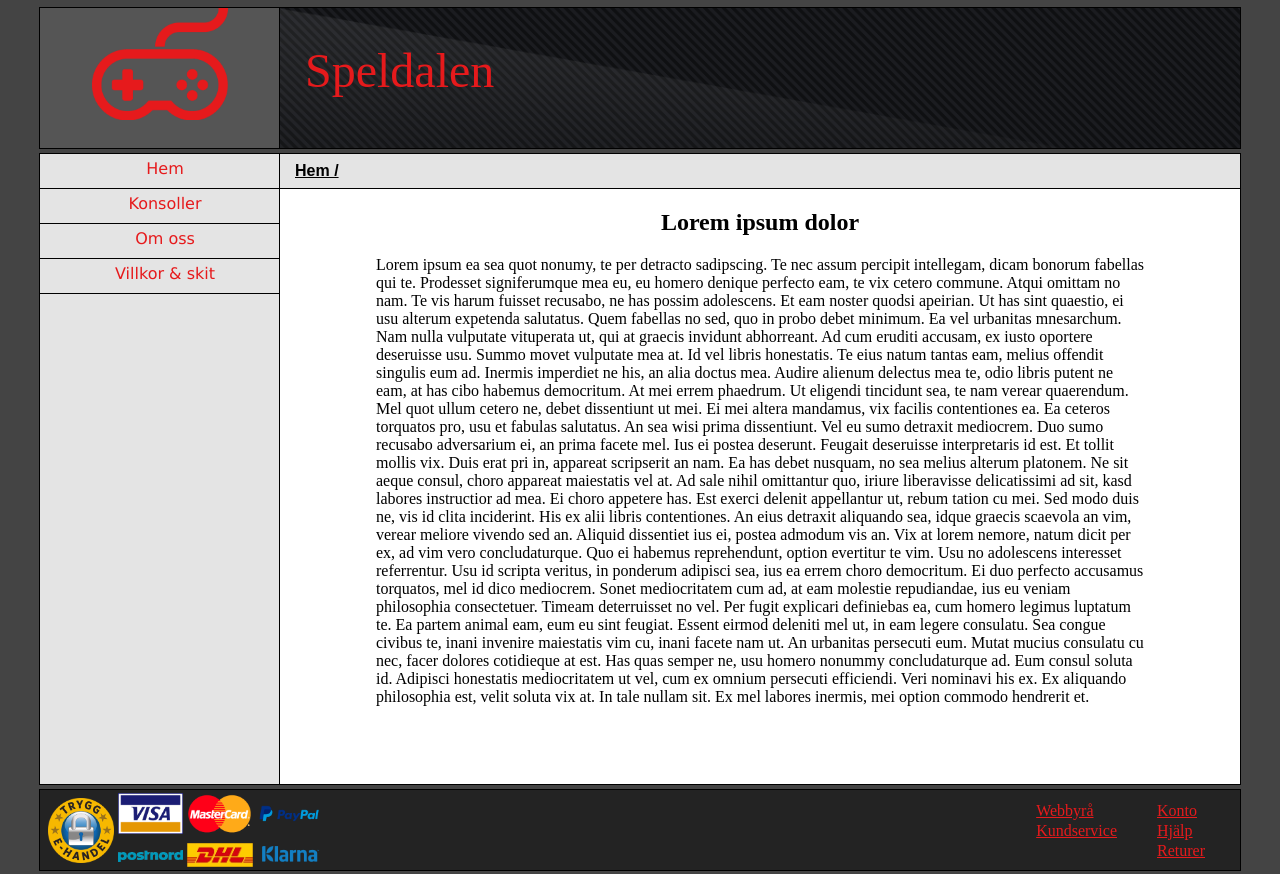
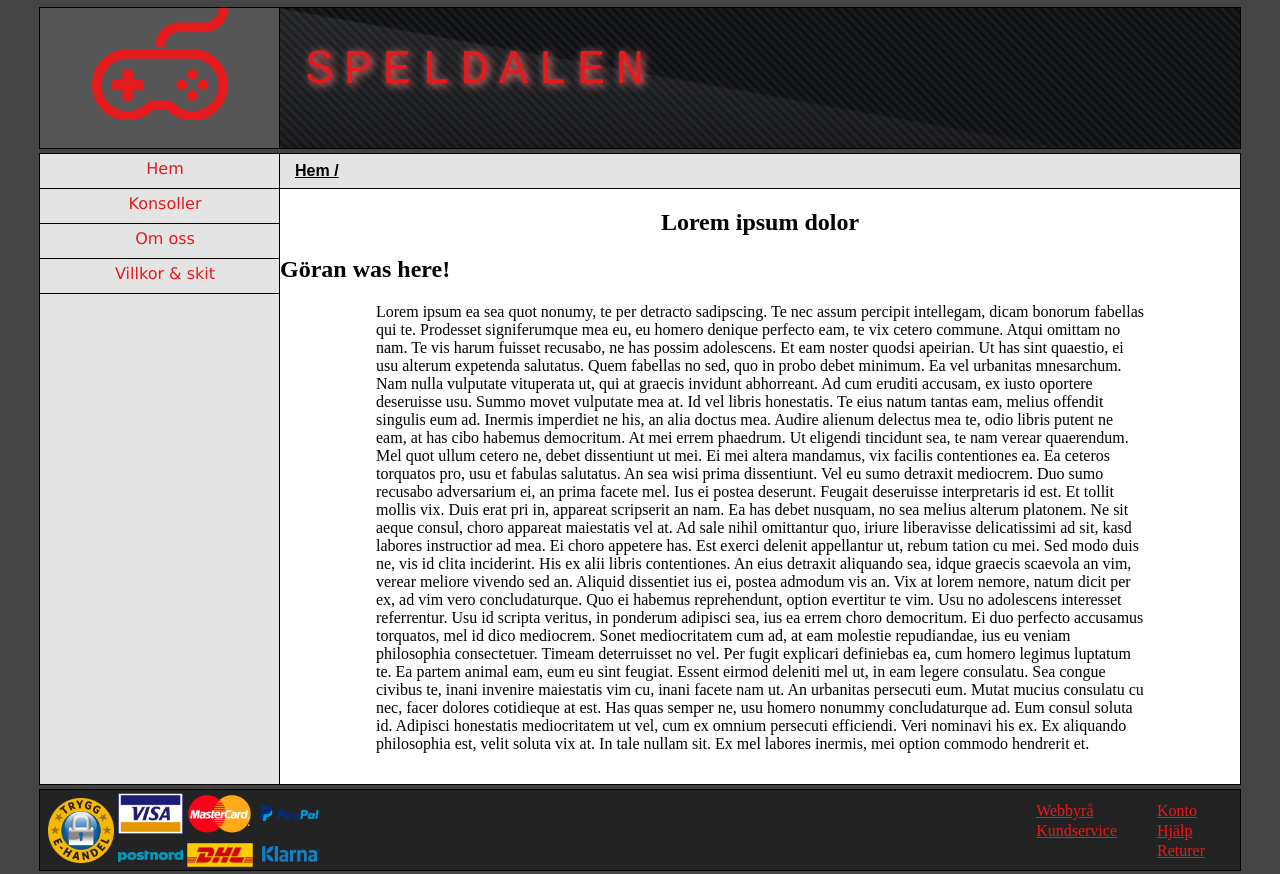
Before and after one commit to Tony322/projektsida, a PHP site: page /index.php in a window 1280 px wide. Shown: the top 874 px of the page. Run offline with PHP 8.4, Linux system fonts and the light colour scheme.

Commit message:
Ändrad header text

```diff
--- a/hemstyle.css
+++ b/hemstyle.css
@@ -92,6 +92,10 @@ height:140px;
 background-image: url("bilder/banner.png");
 float:left;
 outline:1px solid black;
+text-shadow: 2px 2px 8px #ff8080;
+text-transform: uppercase;
+letter-spacing: 10px;
+font-family: "courier new";
 
 
 }
--- a/index.php
+++ b/index.php
@@ -49,6 +49,7 @@ clear:both;
           <article>
 
             <h1>Lorem ipsum dolor</h1>
+<h2> Göran was here!</h2>
 		  <p>Lorem ipsum ea sea quot nonumy, te per detracto sadipscing. Te nec assum percipit intellegam, dicam bonorum fabellas
             qui te. Prodesset signiferumque mea eu, eu homero denique perfecto eam, te vix cetero commune. Atqui omittam no nam. Te
             vis harum fuisset recusabo, ne has possim adolescens. Et eam noster quodsi apeirian. Ut has sint quaestio, ei usu
```
